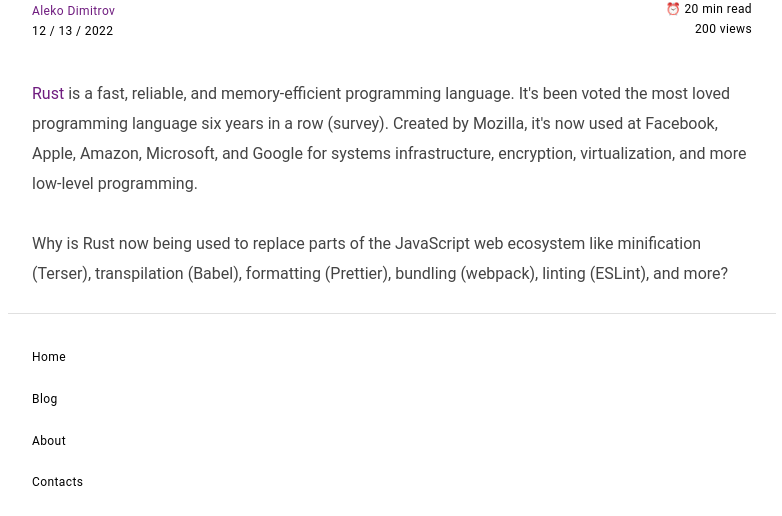
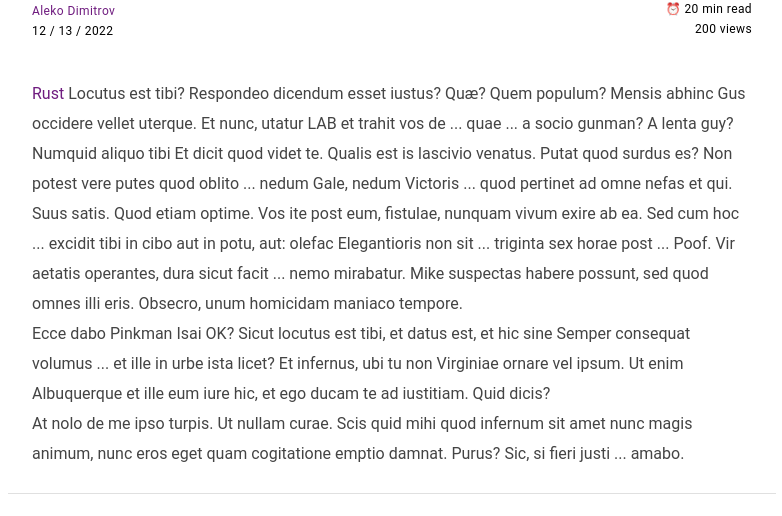
Before and after one commit to AlekoDimitrov/alekodimitrov.com-personal, a Next.js app: page /articles/sampleBlog in a window 1280 px wide. Shown: the part 184-700 px from the top of the page, without its empty margins (248-1030 px from the left). Built offline with nearby package versions, Linux system fonts and the light colour scheme.

Commit message:
Add dummy text to sample blog post

```diff
--- a/src/pages/articles/sampleBlog.mdx
+++ b/src/pages/articles/sampleBlog.mdx
@@ -35,16 +35,15 @@
     </Box>
     <Box color="#444444" lineHeight="30px">
       <span style={{ color: "#6f1c7f" }}>[Rust](https://www.rust-lang.org/)</span>{" "}
-      is a fast, reliable, and memory-efficient programming language. It's been
-      voted the most loved programming language six years in a row (survey).
-      Created by Mozilla, it's now used at Facebook, Apple, Amazon, Microsoft, and
-      Google for systems infrastructure, encryption, virtualization, and more
-      low-level programming.
-      <br />
-      Why is Rust now being used to replace parts of the JavaScript web ecosystem
-      like minification (Terser), transpilation (Babel), formatting (Prettier),
-      bundling (webpack), linting (ESLint), and more?
-    </Box>
+      Locutus est tibi? Respondeo dicendum esset iustus? Quæ? Quem populum? Mensis abhinc Gus occidere vellet uterque. Et nunc, utatur LAB et trahit vos de ... quae ... a socio gunman? A lenta guy? Numquid aliquo tibi Et dicit quod videt te. Qualis est is lascivio venatus. Putat quod surdus es? Non potest vere putes quod oblito ... nedum Gale, nedum Victoris ... quod pertinet ad omne nefas et qui.
+
+Suus satis. Quod etiam optime. Vos ite post eum, fistulae, nunquam vivum exire ab ea. Sed cum hoc ... excidit tibi in cibo aut in potu, aut: olefac Elegantioris non sit ... triginta sex horae post ... Poof. Vir aetatis operantes, dura sicut facit ... nemo mirabatur. Mike suspectas habere possunt, sed quod omnes illi eris. Obsecro, unum homicidam maniaco tempore.
+
+Ecce dabo Pinkman Isai OK? Sicut locutus est tibi, et datus est, et hic sine Semper consequat volumus ... et ille in urbe ista licet? Et infernus, ubi tu non Virginiae ornare vel ipsum. Ut enim Albuquerque et ille eum iure hic, et ego ducam te ad iustitiam. Quid dicis?
+
+At nolo de me ipso turpis. Ut nullam curae. Scis quid mihi quod infernum sit amet nunc magis animum, nunc eros eget quam cogitatione emptio damnat. Purus? Sic, si fieri justi ... amabo.
+
+</Box>
 
   </Box>
 </>
```
